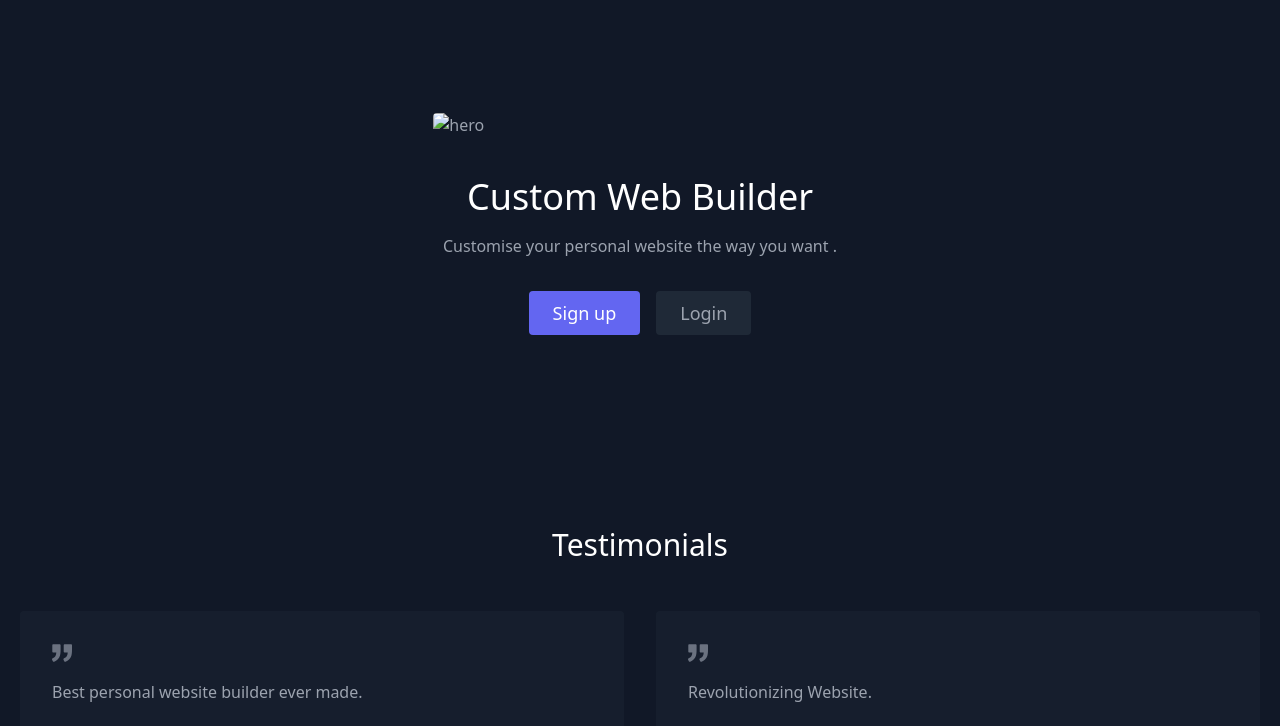
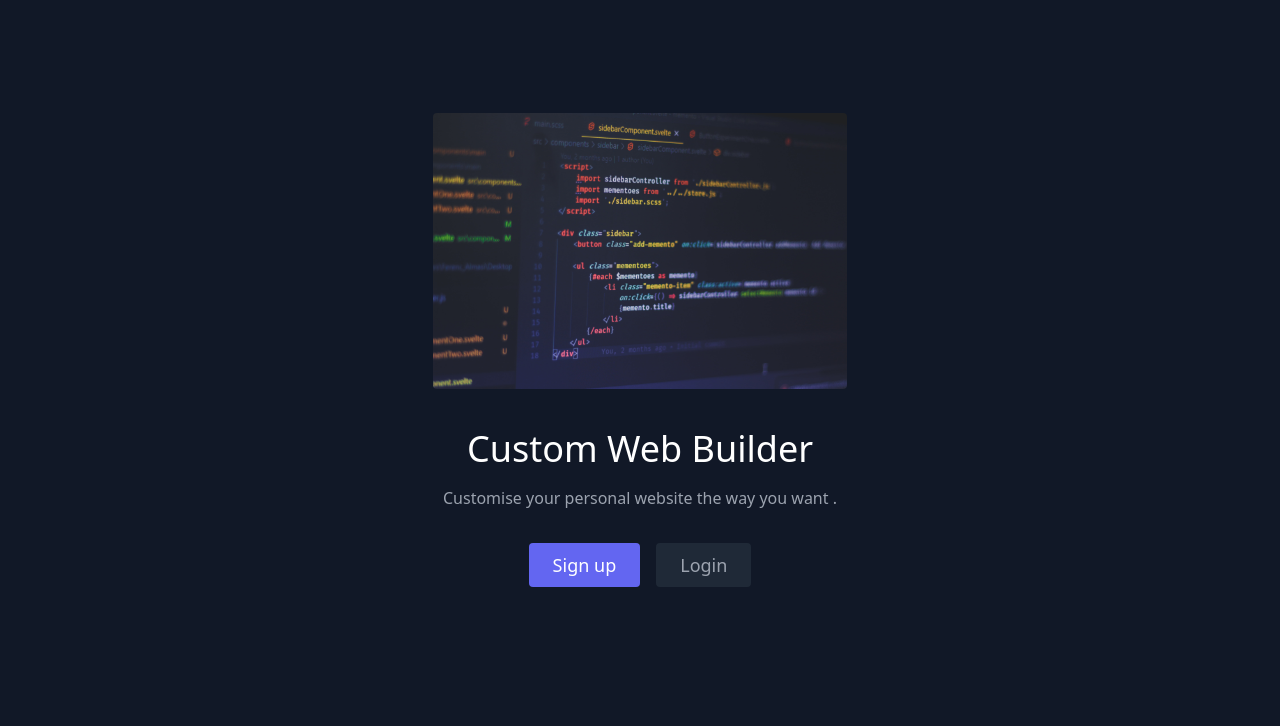
Before and after one commit to prakhar8922/PERSONAL-website, a plain HTML site: page index.html in a window 1280 px wide. Shown: the part 63-789 px from the top of the page. Drawn offline with nearby package versions, Linux system fonts and the light colour scheme.

Commit message:
picture commited

```diff
--- a/index.html
+++ b/index.html
@@ -34,7 +34,7 @@
 
       <section class="text-gray-400 bg-gray-900 body-font">
         <div class="container mx-auto flex px-5 py-24 items-center justify-center flex-col">
-          <img class="lg:w-2/6 md:w-3/6 w-5/6 mb-10 object-cover object-center rounded" alt="hero" src="/personal portfolio/ferenc-almasi-eYpcLDXHVb0-unsplash.jpg">
+          <img class="lg:w-2/6 md:w-3/6 w-5/6 mb-10 object-cover object-center rounded" alt="hero" src="/ferenc-almasi-eYpcLDXHVb0-unsplash.jpg">
           <div class="text-center lg:w-2/3 w-full">
             <h1 class="title-font sm:text-4xl text-3xl mb-4 font-medium text-white">Custom Web Builder</h1>
             <p class="leading-relaxed mb-8">Customise your personal  website the way you want .</p>
```
